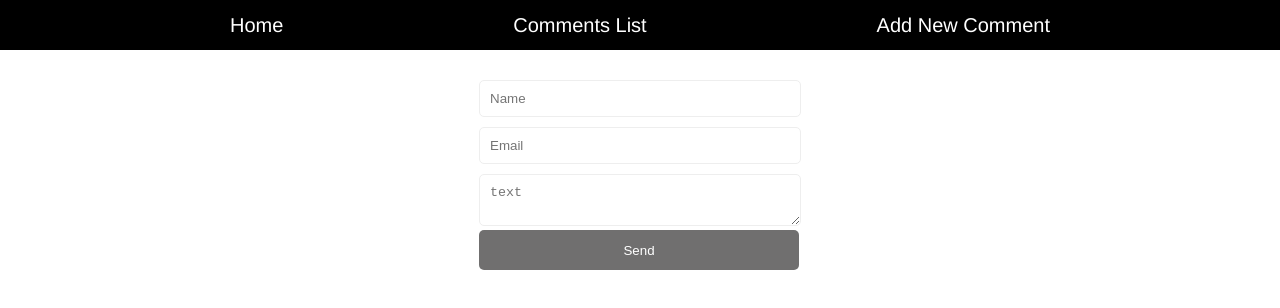
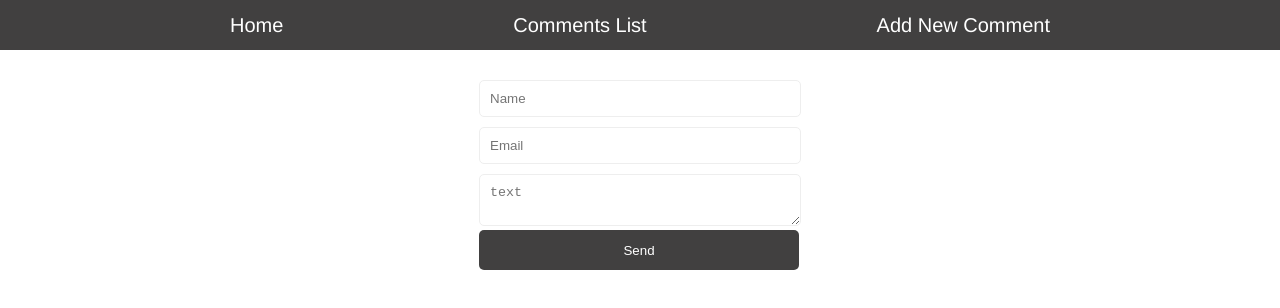
Before and after one commit to JhonathanMusa/blog_application, a React (Create React App) app in the folder public/: page /new-comment in a window 1280 px wide. Shown: the top 308 px of the page. Built offline with nearby package versions, Linux system fonts and the light colour scheme.

Commit message:
adding some styles 4

```diff
--- a/public/src/components/Home.js
+++ b/public/src/components/Home.js
@@ -8,19 +8,15 @@ export const Home = () => {
 
       <div className="navButtons">
         <div>
-          <button className="btnNavs">
-            <Link className="btnNavsLinks" to="/comments">
-              See comments
-            </Link>
-          </button>
+          <Link to="/comments">
+            <button className="btnNavs btnNavsLinks">See comments</button>
+          </Link>
         </div>
 
         <div>
-          <button className="btnNavs">
-            <Link className="btnNavsLinks" to="/new-comment">
-              Add new comments
-            </Link>
-          </button>
+          <Link to="/new-comment">
+            <button className="btnNavs btnNavsLinks">Add new comments</button>
+          </Link>
         </div>
       </div>
     </div>
--- a/public/src/index.css
+++ b/public/src/index.css
@@ -27,7 +27,7 @@ h1 {
 
 header {
   grid-area: header;
-  background: #000;
+  background: rgb(65, 64, 64);
   opacity: 1;
 }
 
@@ -168,12 +168,12 @@ td {
   width: 320px;
   height: 40px;
   border: none;
-  background-color: #706f6f;
+  background: rgb(65, 64, 64);
   color: #fff;
   border-radius: 5px;
   cursor: pointer;
 }
 
-.btnForm:hover{
+.btnForm:hover {
   background-color: #4e4e4e;
 }
```
